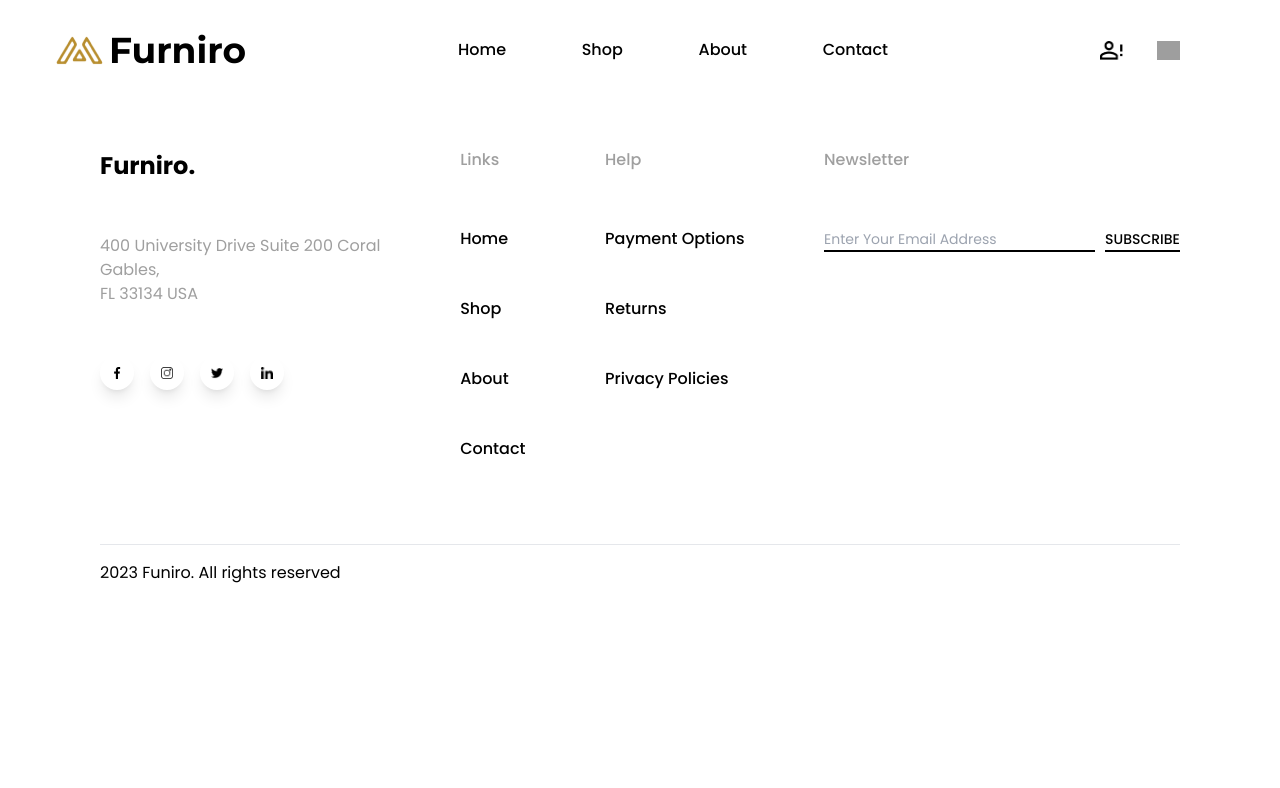
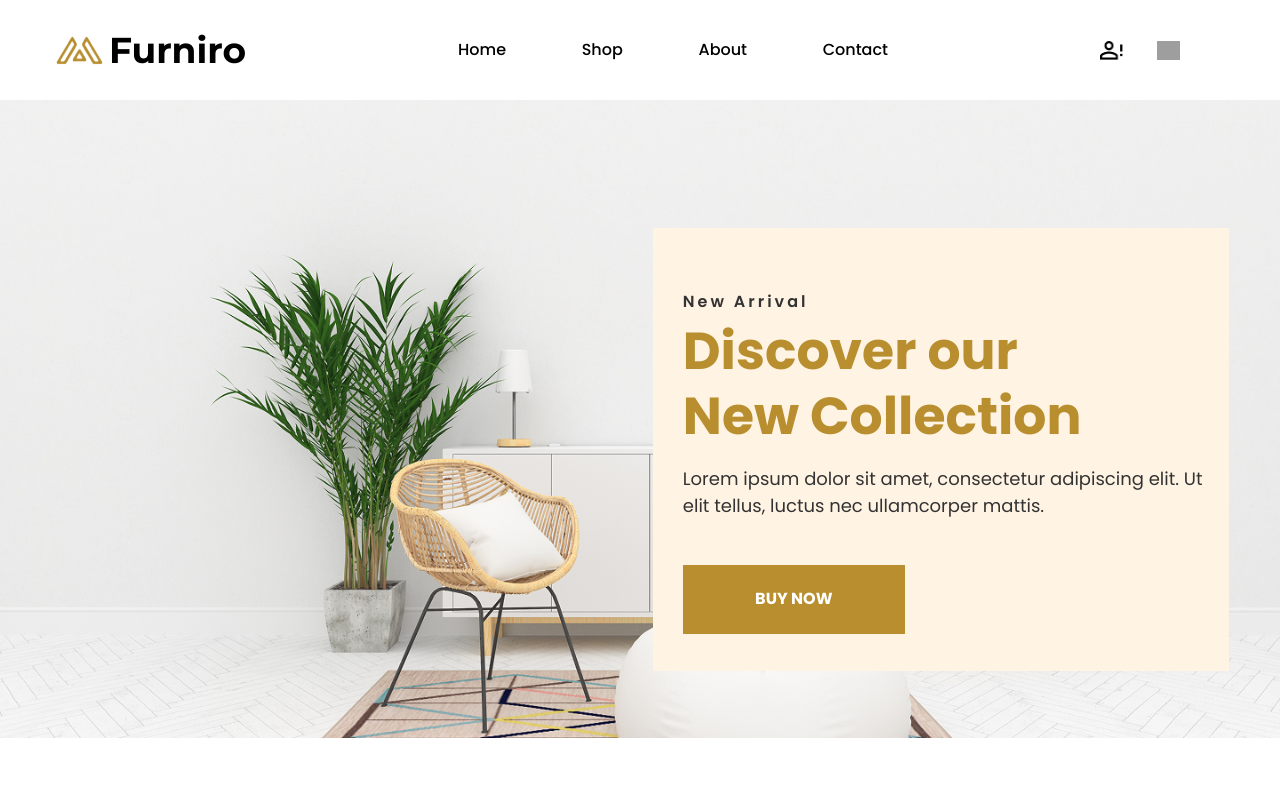
Before and after one commit to thiago-rgomes/desafio3-semana12-tirex, a React (Vite) app: page / in a window 1280 px wide. Shown: the top 788 px of the page. Built offline with nearby package versions, Linux system fonts and the light colour scheme; grey boxes are pictures that could not be loaded.

Commit message:
feat: add section 1 to homepage

```diff
--- a/src/main.tsx
+++ b/src/main.tsx
@@ -6,6 +6,7 @@ import Header from './components/Header/Header'
 import { CartProvider } from './context/CartContext'
 import { AppRoutes } from './pages/app-routes'
 import Footer from './components/Footer/Footer'
+import Section1 from './pages/homePage/Section1/Section1'
 
 createRoot(document.getElementById('root')!).render(
   <StrictMode>
@@ -13,6 +14,7 @@ createRoot(document.getElementById('root')!).render(
       <CartProvider>
         <main>
         <Header></Header>
+        <Section1></Section1>
         {/* <div className="flex-1 flex flex-col">
         <AppRoutes></AppRoutes>
         </div>        */}
--- /dev/null
+++ b/src/pages/homePage/Section1/Section1.tsx
@@ -0,0 +1,17 @@
+import section1Bg from '../../../assets/homepage/section1/section1-bg.png'
+
+const Section1 = () => {
+  return (
+    <div className="relative w-full h-auto">
+      <img src={section1Bg} alt="imagem de background" className='w-full min-w-[950px] h-auto'/>
+      <div className='absolute flex flex-col justify-center w-[45%] h-[443px] bg-[#FFF3E3] top-[20%] left-[51%] px-[30px] pt-[62px] pb-[37px]'>
+        <p className='font-semibold text-[#333333] pb-[4px] tracking-[3px]'>New Arrival</p>
+        <h1 className='font-bold text-[52px] leading-[65px] text-[#B88E2F] pb-[17px]'>Discover our <br /> New Collection</h1>
+        <p className='w-[546px] h-[52px]font-medium text-[18px] text-[#333333] pb-[46px]'>Lorem ipsum dolor sit amet, consectetur adipiscing elit. Ut elit tellus, luctus nec ullamcorper mattis.</p>
+        <button className='w-[222px] h-[74px] font-bold text-white bg-[#B88E2F]'>BUY NOW</button>
+      </div>
+    </div>
+  )
+}
+
+export default Section1
```
Also changed, not shown: src/assets/homepage/section1/section1-bg.png (added).
